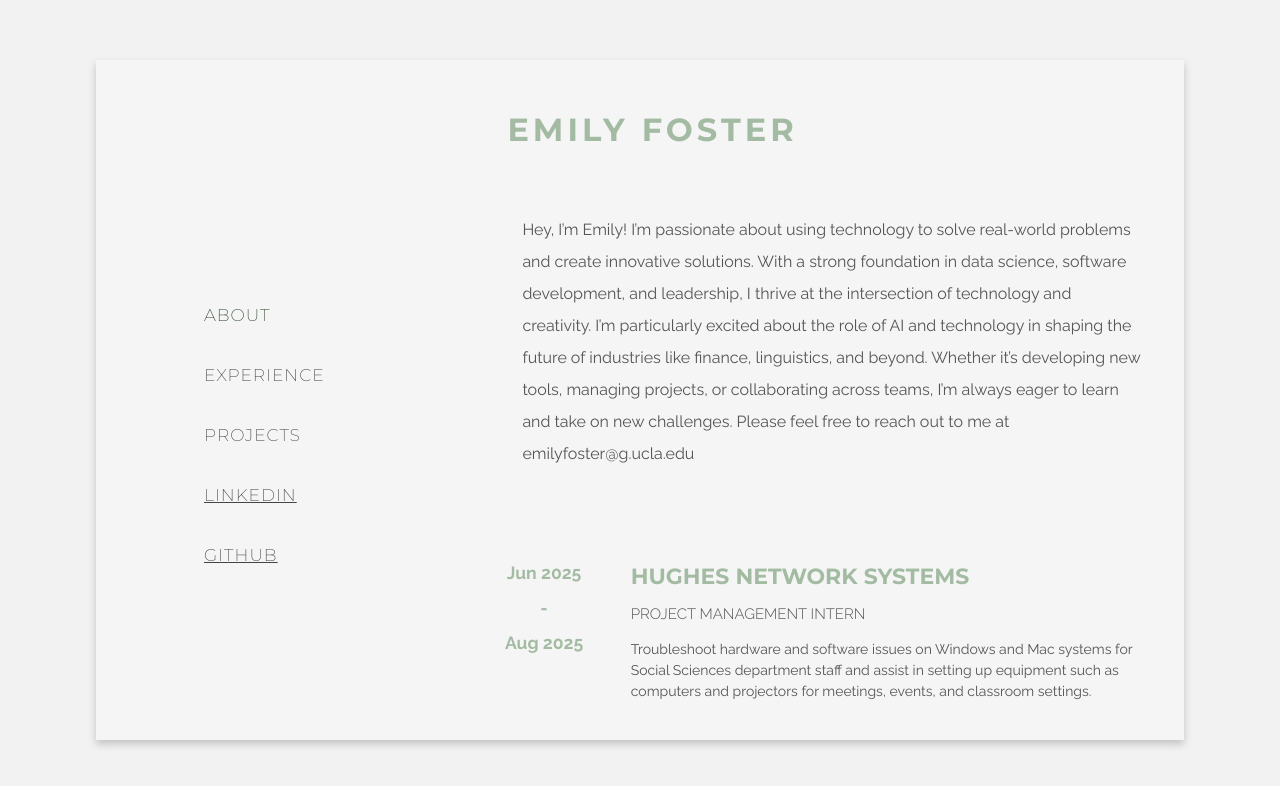
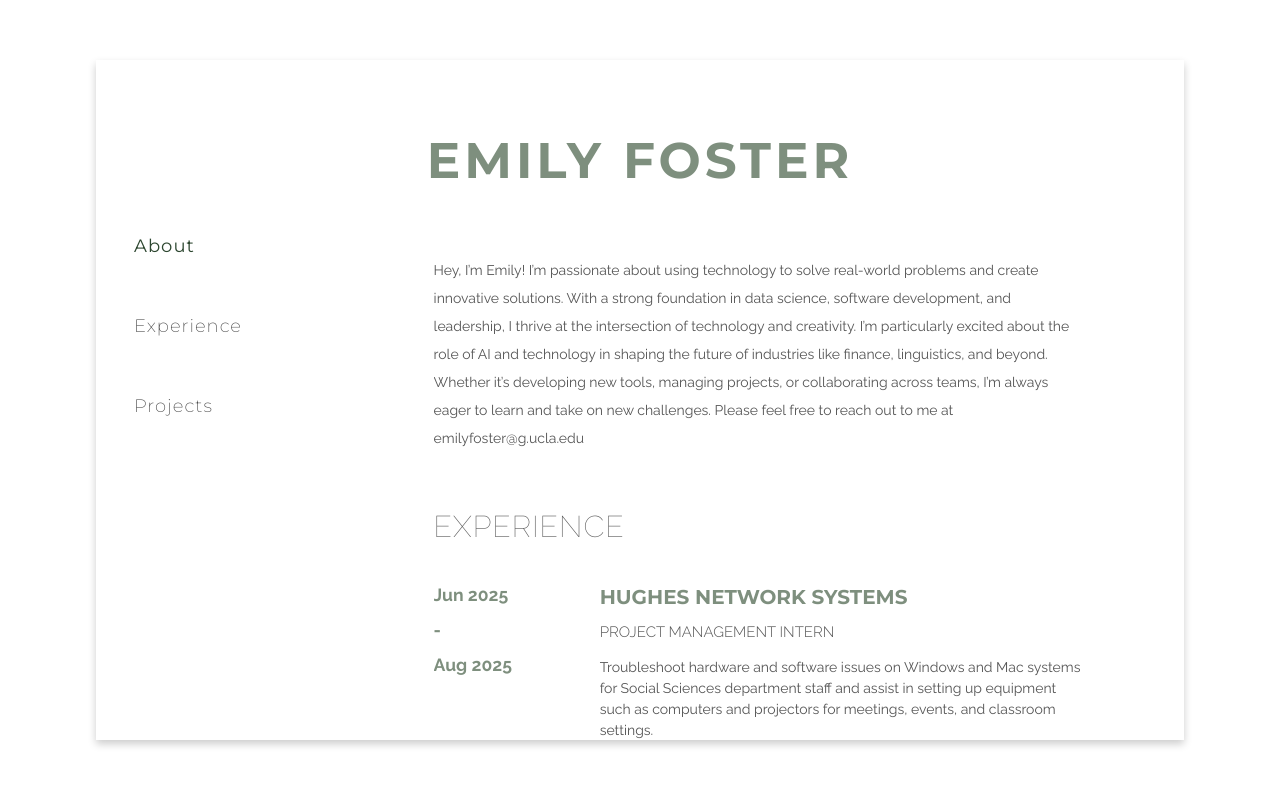
Before and after one commit to emilyretsof/emilyretsof.github.io, a React (Create React App) app: page / in a window 1280 px wide. Shown: the top 786 px of the page. Built offline with nearby package versions, Linux system fonts and the light colour scheme; a web font is replaced by a local one.

Commit message:
fixed scroll bugs

```diff
--- a/src/components/home/Home.css
+++ b/src/components/home/Home.css
@@ -1,5 +1,4 @@
 .page-container {
-  background-color: rgb(242, 242, 242); /* Background color behind the card */
   display: flex;
   justify-content: center;
   align-items: center;
@@ -7,80 +6,91 @@
 }
 
 .card {
+  background: transparent;
   display: flex;
-  background-color: rgb(245, 245, 245);
   border-radius: 0px;
-  width: clamp(300px, 85%, 1200px); /* Minimum 300px, preferred 85%, maximum 1200px */
-  /* height: 87%;  */
-  height: clamp(300px, 85%, 1200px); /* Minimum 300px, preferred 85%, maximum 1200px */
-  box-shadow: 0 4px 8px rgba(0, 0, 0, 0.2);
+  width: clamp(300px, 85%, 1200px);
+  flex-direction:column;
+  height: clamp(300px, 85%, 1200px);
+  box-shadow: 0 4px 8px #00000033;
   font-family: "Raleway", Helvetica, sans-serif;
 }
 
 
-.card-left {
-  width: 30%;
-  position: sticky;
-  top: 0;
+.card-top {
+  width: 100%;
   background-color: transparent;
-  color: rgb(32, 34, 33);
+  color: #555;
+  padding: 20px;
+  text-align: center;
+}
+
+
+.card-bottom {
+  display: flex;
+  flex: 1;
+  overflow: hidden; /* Prevent double scrollbars */
+}
+
+.about-section{
+  line-height: 2;
+  font-size: 14;
+  text-align: left;
+  margin-right: 100px;
+  margin-top: 45px;
+}
+.experience-section, .project-section{
+  margin-top: 45px;
+  margin-bottom: 45px;
+}
+
+.experience-section h1, .project-section h1 {
+  color: #555;
+  font-weight: 100;
+  font-size: 30;
+  margin: 0;
   letter-spacing: 1;
-  line-height: 2;
   text-align: left;
-  margin-left: 50px;
-  margin-top: 10px;
-  height: 100%;
-  overflow-y: auto;
-  font-size: 20px;
-  color: #555;
 }
 
 .name {
   font-family: "Montserrat", sans-serif;
   font-weight: 700;
   line-height: normal;
-  color: #a3bba3;
+  color: #7e8f7e;
   letter-spacing: 4px;
-  font-size: 32px;
+  font-size: 50px;
   margin-top: 50px;
-  text-align: left;
-  margin-left: 50px;
 }
 
 .card-right {
-  width: 70%;
+  width: 80%;
   overflow-y: scroll; /* Allows scrolling on the right side */
   height: 100%;
   color:#555555;
   line-height: 2;
+  margin-left: 150px; /* Space between date and description */
 }
 
 .card-right::-webkit-scrollbar {
   display: none; /* Hide the scrollbar in WebKit browsers */
 }
 
-.about-item {
-  text-align: left;
-  margin-top: 65px;
-  margin-bottom: 65px;
-  margin-right: 40px;
-  margin-left: 65px;
-
-}
-
 .card-item {
   display: flex; /* Use flexbox to lay out the date and description side by side */
   background-color: transparent;
-  padding: 20px;
   transition: background-color 0.3s ease, box-shadow 0.3s ease; /* Smooth transition */
+  margin-top:20px;
+  margin-bottom:20px;
 }
 
 .card-date {
   width: 20%;
   font-size: 1.1rem; /* Adjust font size for date */
   font-weight: bold;
-  color: #a3bba3;
+  color: #7e8f7e;
   margin-right: 20px; /* Space between date and description */
+  text-align: left;
 }
 
 .card-description {
@@ -89,8 +99,8 @@
 }
 
 .card-description h2 {
-  color: #a3bba3;
-  font-size: 22;
+  color: #7e8f7e;
+  font-size: 20;
   margin: 0;
   font-family: "Montserrat", sans-serif;
 }
@@ -107,14 +117,7 @@
   margin-top: 10px;
   line-height: 1.5;
   font-size: 14;
-}
-
-.left-box {
-  position: absolute;
-  top: 20px;
-  left: 20px;
-  font-size: 2rem;
-  color: white;
+  margin-right: 100px;
 }
 
 h1, h3 {
@@ -127,7 +130,46 @@ p {
 }
 
 /* Sidebar */
+.card-left {
+  width: 20%;
+  background-color: transparent;
+  letter-spacing: 1;
+  line-height: 3;
+  text-align: left;
+  overflow-y: auto;
+  font-size: 20px;
+}
+
 .side-menu {
+    position: sticky;
+    color:#555555;
+    width: 150px;
+    font-size: 18px;
+    margin-left: 30px;
+    font-family: "Montserrat", sans-serif;
+    font-weight: 200;
+    list-style: none;
+}
+
+.side-menu li a {
+    align-items: center;
+    margin-bottom: 10px;
+    text-decoration: none;
+    color:#444444;
+    display: block;
+    padding: 8px;
+    transition: background 0.3s;
+}
+
+.side-menu li a:hover{
+  font-weight:400;
+}
+
+.side-menu li a.active {
+  color: #2c462f;
+  font-weight:400;
+}
+.activeSection {
     position: sticky;
     color:#555555;
     top: 200px;
@@ -138,45 +180,8 @@ p {
     margin-left: 30px;
     font-family: "Montserrat", sans-serif;
     font-weight: 200;
-}
-
-.side-menu ul {
-    list-style: none;
-    padding: 0;
-}
-
-.side-menu ul li {
-    margin-bottom: 10px;
-    align-items: center;
-    gap: 8px;
-}
-.side-link{
-    margin-bottom: 10px;
-    align-items: center;
-    gap: 8px;
-    text-decoration: underline;
-    color:#444444;
-    display: block;
-    padding: 8px;
-}
-.side-link:hover{
-  color:#2c462f;
-}
-
-.side-menu ul li a {
-    text-decoration: none;
-    color:#444444;
-    display: block;
-    padding: 8px;
-    transition: background 0.3s;
-}
-.side-menu ul li a.active {
-  color: #2c462f;
-}
-
-.side-menu ul li a:hover {
-    color: #466d4c;
-
+    color: #2c462f;
+    font-weight:400;
 }
 
 @media (max-width: 768px) {
--- a/src/components/home/Home.js
+++ b/src/components/home/Home.js
@@ -5,94 +5,78 @@ import { useState, useEffect } from 'react';
 
 
 const Home = () => {
-  const [activeSection, setActiveSection] = useState('about-section');
+    const [activeSection, setActiveSection] = useState('');
 
-  // Original scroll handler for active section highlighting
+
   useEffect(() => {
-    const handleScroll = () => {
-      const sections = document.querySelectorAll('section');
-      const scrollPosition = window.scrollY + 150;
+    const cardLeft = document.querySelector('.card-left');
+    const cardTop = document.querySelector('.card-top');
+    const cardRight = document.querySelector('.card-right');
+    const handleCardScroll = (e) => {
+      e.preventDefault();       // Prevent the default scroll behavior on left side
+      const delta = e.deltaY || e.detail || -e.wheelDelta;
+      if (cardRight) {cardRight.scrollTop += delta;}       // Apply the scroll to the right side
+    };
 
-      sections.forEach(section => {
-        const sectionTop = section.offsetTop;
-        const sectionHeight = section.clientHeight;
+    if (cardLeft) {cardLeft.addEventListener('wheel', handleCardScroll, { passive: false });}
+    if (cardTop) {cardTop.addEventListener('wheel', handleCardScroll, { passive: false });}
+    const sections = document.querySelectorAll("[id$='-section']");
+    function getVisibleArea(element) {
+      const rect = element.getBoundingClientRect();
+      const windowHeight = window.innerHeight || document.documentElement.clientHeight;
+      const windowWidth = window.innerWidth || document.documentElement.clientWidth;
+      const visibleHeight = Math.max(0, Math.min(rect.bottom, windowHeight) - Math.max(rect.top, 0));
+      const visibleWidth = Math.max(0, Math.min(rect.right, windowWidth) - Math.max(rect.left, 0));
+      return visibleHeight * visibleWidth;
+    }
 
-        if (scrollPosition >= sectionTop && scrollPosition < sectionTop + sectionHeight) {
-          setActiveSection(section.id);
+    function updateActiveSection() {
+      let closestSection = null;
+      let minDistanceFromCenter = Infinity;
+
+      sections.forEach((section) => {
+        const rect = section.getBoundingClientRect();
+        const sectionCenter = rect.top + (rect.height / 2);
+        const viewportCenter = window.innerHeight / 2;
+        const distanceFromCenter = Math.abs(sectionCenter - viewportCenter);
+
+        if (distanceFromCenter < minDistanceFromCenter) {
+          minDistanceFromCenter = distanceFromCenter;
+          closestSection = section.getAttribute("id");
         }
       });
-    };
 
-    window.addEventListener('scroll', handleScroll);
-    handleScroll();
-    return () => window.removeEventListener('scroll', handleScroll);
+      setActiveSection(closestSection);
+    }
+    updateActiveSection();
+    cardRight.addEventListener("scroll", updateActiveSection);
+    window.addEventListener("resize", updateActiveSection);
+    return () => {
+      cardRight.removeEventListener("scroll", updateActiveSection);
+      window.removeEventListener("resize", updateActiveSection);
+      if (cardLeft) {cardLeft.removeEventListener('wheel', handleCardScroll); }
+      if (cardTop) {cardTop.removeEventListener('wheel', handleCardScroll); }
+    }
   }, []);
-
-  // NEW: Scroll sync between left and right sections
-  useEffect(() => {
-    const cardLeft = document.querySelector('.card-left');
-    const cardRight = document.querySelector('.card-right');
-    const handleLeftScroll = (e) => {
-      // Prevent the default scroll behavior on left side
-      e.preventDefault();
-      const delta = e.deltaY || e.detail || -e.wheelDelta;
-      // Apply the scroll to the right side
-      if (cardRight) {cardRight.scrollTop += delta;}
-    };
-
-    if (cardLeft) {cardLeft.addEventListener('wheel', handleLeftScroll, { passive: false });}
-
-    return () => {
-      if (cardLeft) {
-        cardLeft.removeEventListener('wheel', handleLeftScroll);
-      }
-    };
-  }, []); // Empty dependency array - runs once on mount
-
-  const handleMenuClick = (sectionId) => {
-    setActiveSection(sectionId);
-    const section = document.getElementById(sectionId);
-    if (section) {
-      section.scrollIntoView({ behavior: 'smooth' });
-    }
-  };
 
   return (
     <div className="page-container">
-
       <div className="card">
+        <div className="card-top">
+          <p className="name">EMILY FOSTER</p>
+        </div>
+        <div className="card-bottom">
           <div className="card-left">
             <nav className="side-menu">
-            <ul>
-              <li><a href="#about-section"
-                  className={activeSection === 'about-section' ? 'active' : ''}
-                  onClick={(e) => {
-                    e.preventDefault();
-                    handleMenuClick('about-section');
-                  }}>ABOUT</a></li>
-              <li><a href="#experience-section"
-                  className={activeSection === 'experience-section' ? 'active' : ''}
-                  onClick={(e) => {
-                    e.preventDefault();
-                    handleMenuClick('experience-section');
-                  }}>EXPERIENCE</a></li>
-              <li><a href="#project-section"
-                  className={activeSection === 'project-section' ? 'active' : ''}
-                  onClick={(e) => {
-                    e.preventDefault();
-                    handleMenuClick('project-section');
-                  }}>PROJECTS</a></li>
-            </ul>
-            <p className="side-link" onClick={() => window.open('https://www.linkedin.com/in/emily-mei-foster')}>LINKEDIN</p>
-            <p className="side-link" onClick={() => window.open('https://github.com/emilyretsof')}>GITHUB</p>
+                <li><a href="#about-section" className={activeSection === 'about-section' ? 'active' : ''}>About</a></li>
+                <li><a href="#experience-section" className={activeSection === 'experience-section' ? 'active' : ''}>Experience</a></li>
+                <li><a href="#project-section" className={activeSection === 'project-section' ? 'active' : ''}>Projects</a></li>
             </nav>
           </div>
 
-      {/* Right card with scrollable content */}
           <div className="card-right">
-              <p className="name">EMILY FOSTER</p>
+            <div id="about-section" className="about-section">
 
-              <div className="about-item">
                   <p>Hey, I’m Emily! I’m passionate about using technology to solve real-world problems and create
                     innovative solutions. With a strong foundation in data science, software development, and leadership,
                     I thrive at the intersection of technology and creativity. I’m particularly excited about the role of
@@ -101,8 +85,8 @@ const Home = () => {
                     and take on new challenges. Please feel free to reach out to me at emilyfoster@g.ucla.edu</p>
                 </div>
 
-
             <div id="experience-section" className="experience-section">
+              <h1>EXPERIENCE</h1>
               <div className="card-item">
                 <div className="card-date">
                   <span>Jun 2025 <br /> - <br /> Aug 2025</span>
@@ -165,11 +149,9 @@ const Home = () => {
                 </div>
             </div>
             <div id="project-section" className="project-section">
+              <h1>PROJECTS</h1>
               <div className="card-item">
-            <div className="card-date"></div>
-
                 <div className="card-description">
-                  <h2>PROJECTS </h2>
                   <p>Troubleshoot hardware and software issues on Windows and Mac systems for Social Sciences department staff and assist
                     in setting up equipment such as computers and projectors for meetings, events, and classroom settings.</p>
                                     <p>Troubleshoot hardware and software issues on Windows and Mac systems for Social Sciences department staff and assist
@@ -179,10 +161,8 @@ const Home = () => {
                 </div>
               </div>
             </div>
-
-
           </div>
-
+        </div>
       </div>
     </div>
   );
```
Also changed, not shown: 1 other file (tests, documents, lock files or other folders). Lines whose indentation alone changed are shown as unchanged.
